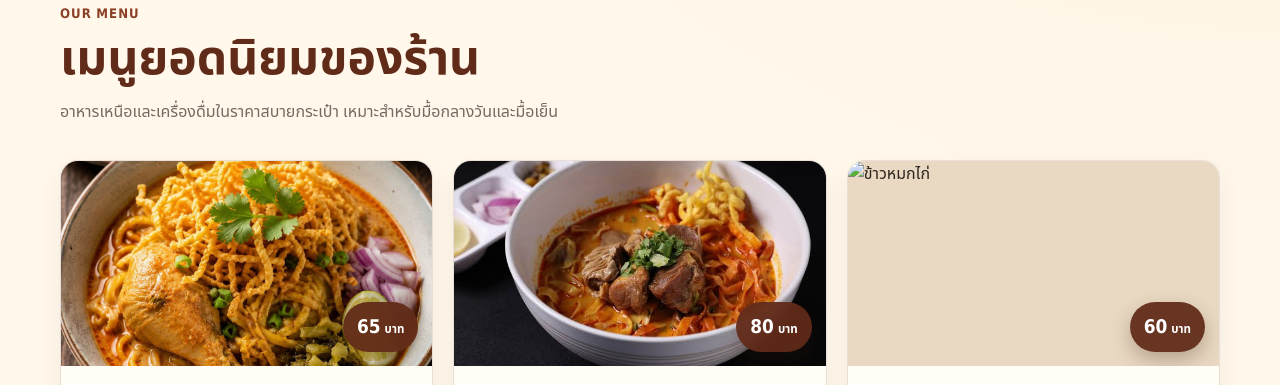
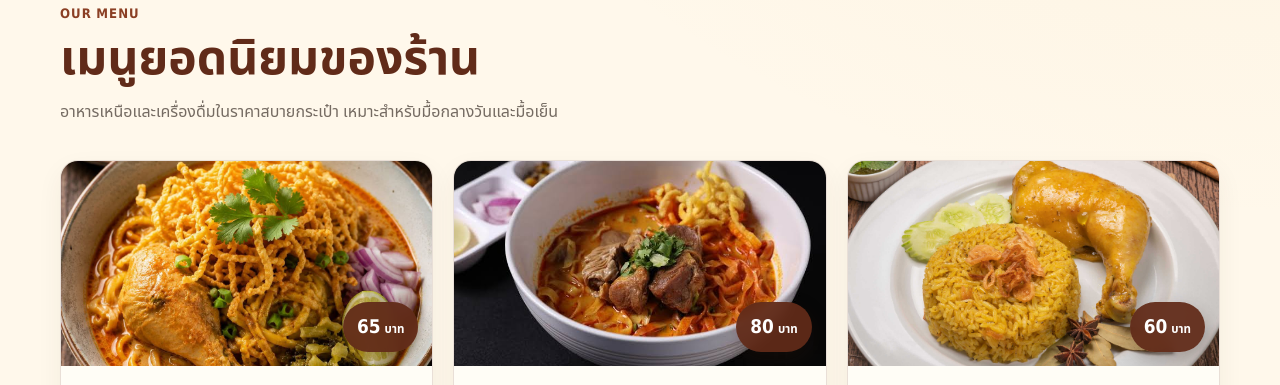
Before and after one commit to Patid1/LannaEats-174, a plain HTML site: page index.html in a window 1280 px wide. Shown: the part 874-1259 px from the top of the page. Drawn offline with Linux system fonts and the light colour scheme; files whose address does not match are found by name.

Commit message:
Update index.html

```diff
--- a/index.html
+++ b/index.html
@@ -828,7 +828,7 @@
           <article class="menu-card">
             <div class="menu-image">
               <img
-                src="assets/images/img-003.jpg"
+                src="img-03.jpg"
                 alt="ข้าวหมกไก่"
                 loading="lazy"
               />
```
